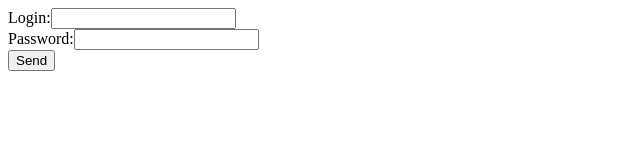
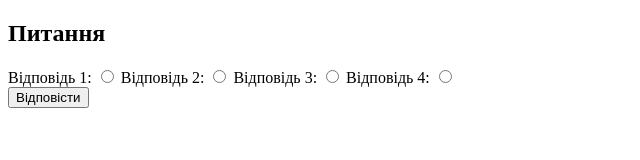
Before and after one commit to Olivkat/task, a plain HTML site: page index1.html in a window 1280 px wide. Shown: the whole page, without its empty margins (0-640 px from the left). Drawn offline with Linux system fonts and the light colour scheme.

Commit message:
Update index1.html

```diff
--- a/index1.html
+++ b/index1.html
@@ -7,9 +7,12 @@
     <title>Document</title>
 </head>
 <body>
-    <label for="login">Login:</label><input type="text" id = "login"><br>
-    <label for="pass">Password:</label><input type="password" id = "pass"><br>
-    <button id = "btn">Send</button>
-    <script src = "js/js.js"></script>
+    <h2>Питання</h2>
+    Відповідь 1: <input type="radio" name="q" id="a1">
+    Відповідь 2: <input type="radio" name="q" id="a2">
+    Відповідь 3: <input type="radio" name="q" id="a3">
+    Відповідь 4: <input type="radio" name="q" id="a4">  <br>
+    <button id = "btn">Відповісти</button>
+    <script src = "js/js2.js"></script>
 </body>
 </html>
```
